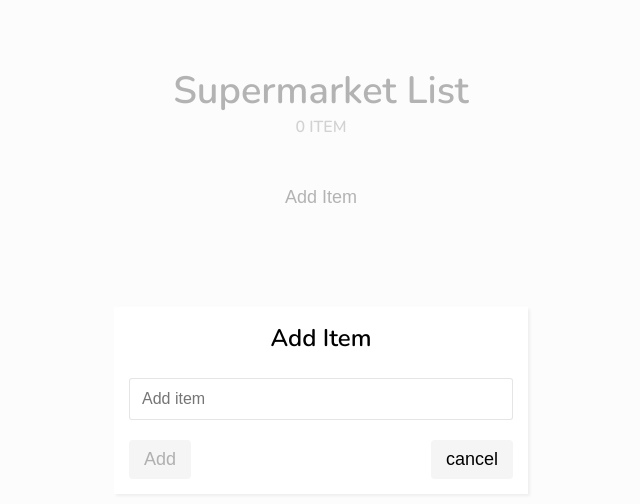
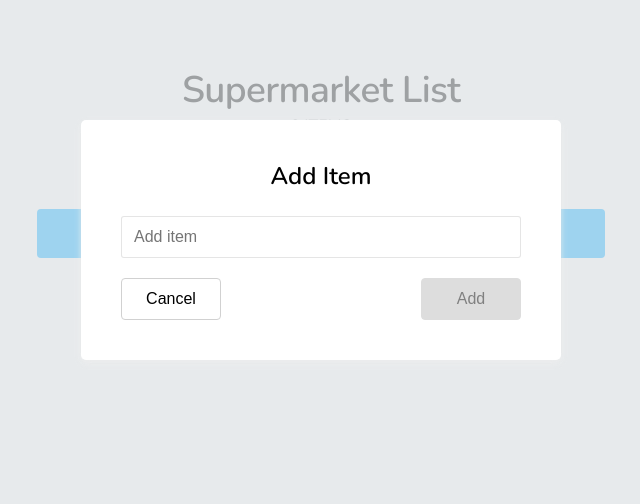
Before and after one commit to sergiofruto/supermarket-list, a React (Create React App) app: page / in a window 1280 px wide. Both pictures are taken after a click on the button "Add Item". Shown: the top 504 px of the page, without its empty margins (319-959 px from the left). Built offline with nearby package versions, Linux system fonts and the light colour scheme.

Commit message:
app now uses /api + full functionality

```diff
--- a/src/App.css
+++ b/src/App.css
@@ -1,15 +1,17 @@
 /* App Variables */
 :root {
   --color-gray: #F5F5F5;
+  --color-dark-gray: grey;
   --color-white: #FFFFFF;
   --color-black: #222228;
+  --color-blue: #00A8FF;
 }
 
 body {
   background-color: var(--color-gray);
 }
 
-.App {
+.app {
   position: relative;
   width: 100vw;
   height: 100vh;
@@ -17,22 +19,24 @@ body {
   text-align: center;
 }
 
-.App-link {
+.app-link {
   color: #61dafb;
 }
 
-.Container {
-  max-width: 58rem;
+.container {
+  max-width: 56.8rem;
   margin: 0 auto 0;
-  padding: 6.5rem 0 0;
+  margin: 0 auto 0;
+  padding: 6.5rem 1.5rem 0;
 }
 
-.AppHealine {
+.app-healine {
   margin: 0;
-  font-size: 3.8rem;
+  font-size: 3.7rem;
+  letter-spacing: -0.6px;
 }
 
-.Counter {
+.counter {
   font-size: 1.6rem;
   font-weight: 600;
   margin: 0 auto 4rem;
@@ -40,19 +44,19 @@ body {
   color: dimgray;
 }
 
-.List {
+.list {
   display: flex;
   flex-direction: column;
   padding: 0;
-  margin: 0;
+  margin: 0 0 3.2rem;
   list-style: none;
 }
 
-.ListItem {
+.list-item {
   display: flex;
   justify-content: space-between;
-  padding: 1rem 2rem;
-  margin: 0 0 1.2rem;
+  padding: 1.7rem 2rem;
+  margin: 0;
   border-radius: .3rem;
   background-color: var(--color-white);
   box-shadow: .2rem .2rem .3rem #eee;
@@ -61,38 +65,83 @@ body {
   text-align: left;
 }
 
-.Overlay {
+.item-delete-btn {
+  display: flex;
+  background-color: transparent;
+  border: none;
+  cursor: pointer;
+}
+
+.item-delete-btn svg {
+  width: auto;
+  max-height: 2.3rem;
+}
+
+.item-delete-btn svg g {
+  transition: fill .2s ease-out;
+}
+
+.item-delete-btn:hover svg g,
+.item-delete-btn:focus svg g {
+  fill: red;
+  transition: fill .2s ease-in;
+}
+
+.item-delete-icon {
+  width: auto;
+  max-height: 2.3rem;
+}
+
+.list-item:not(:last-child) {
+  margin-bottom: 1.2rem;
+}
+
+.add-button {
+  width: 100%;
+  padding: 1.4rem 1.5rem;
+  border: none;
+  border-radius: 4px;
+  background-color: var(--color-blue);
+  font-size: 1.8rem;
+  font-weight: 500;
+  color: var(--color-white);
+  cursor: pointer;
+  outline: none;
+  transition: .2s;
+}
+
+.overlay {
   position: fixed;
   top: 0;
   right: 0;
   bottom: 0;
   left: 0;
-  display: flex;
-  align-items: center;
-  justify-content: center;
   width: 100vw;
   height: 100vh;
-  background-color: rgba(255, 255, 255, .7);
+  background-color: rgba(226, 230, 232, 0.7);
 }
 
-.OverlayContent {
-  width: 30vw;
-  padding: 1.5rem;
+.overlay-content {
+  width: 100%;
+  max-width: 40rem;
+  margin: 12rem auto 0;
+  padding: 4rem;
+  border-radius: .5rem;
   background-color: var(--color-white);
-  box-shadow: .2rem .2rem .3rem #eee;
+  box-shadow: 0 0.3rem 0.6rem 0 rgba(238, 238, 238, .8)
 }
 
-.OverlayContent h2 {
+.overlay-content h2 {
   font-size: 2.4rem;
   margin: 0 0 2.4rem;
 }
 
-form {
+.add-form {
   display: flex;
   flex-direction: column;
 }
 
-form input {
+.add-form input {
   padding: 0 12px;
   height: 4rem;
   margin-bottom: 2rem;
@@ -102,18 +151,32 @@ form input {
   color: rgba(0,0,0,.7);
 }
 
-.ButtonRow {
+.button-row {
   display: flex;
   justify-content: space-between
 }
 
-.Btn {
-  padding: 9px 15px;
-  background-color: var(--color-gray);
-  border: none;
+.btn {
+  width: 10rem;
+  padding: 11px 15px;
+  background-color: var(--color-white);
+  border: 1px solid #D1D1D1;
   border-radius: 4px;
   outline: none;
-  font-size: 18px;
+  font-size: 16px;
   cursor: pointer;
-  transition: .2s;
+  transition: transform .2s ease-in;
+  font-weight: 500;
 }
+
+.btn.blue {
+  border: 1px solid var(--color-blue);
+  color: var(--color-blue);
+}
+
+.btn:disabled {
+  border: 1px solid #ddd;
+  background-color: #ddd;
+  color: var(--color-dark-gray);
+  cursor: not-allowed;
+}
--- a/src/App.js
+++ b/src/App.js
@@ -1,15 +1,18 @@
 import React, { Component } from 'react';
-import './App.css';
+import { getAllItems, addItem, deleteItem } from './api';
 import List from 'components/List';
 import ListItem from 'components/ListItem';
+import Modal from 'components/Modal';
+import './App.css';
 
 class App extends Component {
   constructor(props) {
     super(props);
 
     this.state = {
+      list: [],
+      isLoading: false,
       newItem: "",
-      list: [],
       modalOpen: false,
     };
   }
@@ -17,124 +20,109 @@ class App extends Component {
   componentDidMount() {
     this.hydrateStateWithLocalStorage();
 
-    window.addEventListener(
-      "beforeunload",
-      this.saveStateToLocalStorage.bind(this)
-    );
+    // window.addEventListener(
+    //   "beforeunload",
+    //   this.saveStateToLocalStorage.bind(this)
+    // );
   }
 
   componentWillUnmount() {
-    window.removeEventListener(
-      "beforeunload",
-      this.saveStateToLocalStorage.bind(this)
-    );
+    // window.removeEventListener(
+    //   "beforeunload",
+    //   this.saveStateToLocalStorage.bind(this)
+    // );
 
     this.saveStateToLocalStorage();
   }
 
-  hydrateStateWithLocalStorage() {
-    for (let key in this.state) {
-      if (localStorage.hasOwnProperty(key)) {
-        let value = localStorage.getItem(key);
-        try {
-          value = JSON.parse(value);
-          this.setState({ [key]: value });
-        } catch (e) {
-          console.log('vaciooo');
-          this.setState({ [key]: value });
-        }
-      }
-    }
+  hydrateStateWithLocalStorage = () => {
+    getAllItems()
+    .then(list => {
+      this.setState({
+        isLoading: false,
+        list
+      });
+    })
   }
 
   saveStateToLocalStorage() {
-    for (let key in this.state) {
-      localStorage.setItem(key, JSON.stringify(this.state[key]));
-    }
+    localStorage.setItem("list", JSON.stringify(this.state.list));
   }
 
-  updateInput(key, value) {
-    this.setState({ [key]: value });
+  updateInput = event => {
+    this.setState({ newItem: event.target.value  });
   }
 
-  addItem() {
+  handleAddItem = e => {
+    e.preventDefault();
+
     const newItem = {
       id: 1 + Math.random(),
       value: this.state.newItem.slice()
     };
 
+    addItem(newItem)
+    .then(item => {
       const list = [...this.state.list];
-    list.push(newItem);
+      list.push(item);
       this.setState({
         list,
-      newItem: ""
+        newItem: "",
+        modalOpen: false,
       });
+    })
   }
 
-  deleteItem(id) {
+  handleDeleteItem = id => {
+    deleteItem(id)
+    .then(item => {
       const list = [...this.state.list];
       const updatedList = list.filter(item => item.id !== id);
       this.setState({ list: updatedList });
+    })
   }
 
-  openModal() {
+  openModal = () => {
     this.setState({ modalOpen: true });
   }
 
-  closeModal() {
+  closeModal = () => {
     this.setState({ modalOpen: false });
   }
 
   render() {
     return (
-      <main className="App">
-        <section className="Container">
-          <h1 className="AppHealine">Supermarket List</h1>
-          <p className="Counter">
+      <main className="app">
+        <section className="container">
+          <h1 className="app-healine">Supermarket List</h1>
+          <p className="counter">
             {this.state.list.length}
-            {this.state.list.length > 1 ? ' items' : ' item'}
+            {this.state.list.length === 1 ? ' item' : ' items'}
           </p>
           <List>
             {this.state.list.map(item => {
               return (
-                <ListItem key={item.id}>
-                  {item.value}
-                  <button onClick={() => this.deleteItem(item.id)}>
-                    Remove
-                  </button>
-                </ListItem>
+                <ListItem
+                  key={item.id}
+                  id={item.id}
+                  value={item.value}
+                  removeItem={this.handleDeleteItem}
+                />
               );
             })}
           </List>
-          <button className="Btn" type="button" onClick={() => this.openModal()}>
+          <button className="add-button" type="button" onClick={() => this.openModal()}>
             Add Item
           </button>
         </section>
         {this.state.modalOpen &&
-          <div className="Overlay">
-            <div className="OverlayContent">
-              <h2>Add Item</h2>
-              <form action="">
-                <input
-                  type="text"
-                  placeholder="Add item"
-                  value={this.state.newItem}
-                  onChange={e => this.updateInput("newItem", e.target.value)}
+        <Modal
+          inputValue={this.state.newItem}
+          handleAddItem={this.handleAddItem}
+          handleCancel={this.closeModal}
+          handleInputChange={this.updateInput}
+          disabledButton={!this.state.newItem.length}
         />
-                <div className="ButtonRow">
-                  <button className="Btn"
-                    onClick={() => this.addItem()}
-                    disabled={!this.state.newItem.length}
-                  >
-                    Add
-                  </button>
-                  <button className="Btn" onClick={() => this.closeModal()}>
-                    cancel
-                  </button>
-                </div>
-              </form>
-            </div>
-          </div>
         }
       </main>
     );
--- /dev/null
+++ b/src/api/index.js
@@ -0,0 +1,40 @@
+const loadList = () => {
+  let myList = [];
+  if(localStorage.getItem("list")) {
+    myList = JSON.parse(localStorage.getItem("list"));
+  }
+  return myList;
+};
+
+// Get all items
+export const getAllItems = () => {
+  return new Promise((resolve) => {
+    setTimeout(() => {
+      resolve(loadList());
+    }, 1000);
+  });
+};
+
+//Add an item
+export const addItem = item => {
+  return new Promise((resolve) => {
+    setTimeout(() => {
+      let newList = loadList().concat(item);
+      localStorage.setItem("list", JSON.stringify(newList));
+      resolve(item);
+    }, 1000);
+  });
+};
+
+//Delete an item
+export const deleteItem = id => {
+  const item = loadList().find(item => item.id === id);
+
+  return new Promise((resolve) => {
+    setTimeout(() => {
+      const newList = loadList().filter(item => item.id !== id);
+      localStorage.setItem("list", JSON.stringify(newList));
+      resolve(item);
+    }, 1000);
+  });
+};
--- a/src/components/List.js
+++ b/src/components/List.js
@@ -2,7 +2,7 @@ import React from 'react';
 
 const List = ({children}) => {
   return (
-    <ul className="List">
+    <ul className="list">
       {children}
     </ul>
   );
--- a/src/components/ListItem.js
+++ b/src/components/ListItem.js
@@ -1,9 +1,13 @@
 import React from 'react';
+import { ReactComponent as Logo } from './../assets/icon-trash.svg';
 
-const ListItem = ({children}) => {
+const ListItem = ({ id, value, removeItem}) => {
   return (
-    <li className="ListItem">
-      {children}
+    <li className="list-item">
+      {value}
+      <button className="item-delete-btn" onClick={() => removeItem(id)}>
+        <Logo />
+      </button>
     </li>
   );
 };
--- a/src/components/Modal.js
+++ b/src/components/Modal.js
@@ -1,11 +1,36 @@
 import React from 'react';
 
-const Modal = ({children}) => {
-  return (
-    <div>
-      {children}
+const Modal = ({
+  inputValue,
+  handleAddItem,
+  handleCancel,
+  handleInputChange,
+  disabledButton
+}) => (
+  <div className="overlay">
+    <div className="overlay-content">
+      <h2>Add Item</h2>
+      <form className="add-form" action="">
+        <input
+          type="text"
+          placeholder="Add item"
+          value={inputValue}
+          onChange={handleInputChange}
+        />
+        <div className="button-row">
+          <button className="btn" onClick={handleCancel}>
+            Cancel
+          </button>
+          <button className="btn blue"
+            onClick={handleAddItem}
+            disabled={disabledButton}
+          >
+            Add
+          </button>
+        </div>
+      </form>
     </div>
-  );
-};
+  </div>
+);
 
 export default Modal;
```
Also changed, not shown: src/assets/icon-trash.svg (added). Lines whose indentation alone changed are shown as unchanged.
